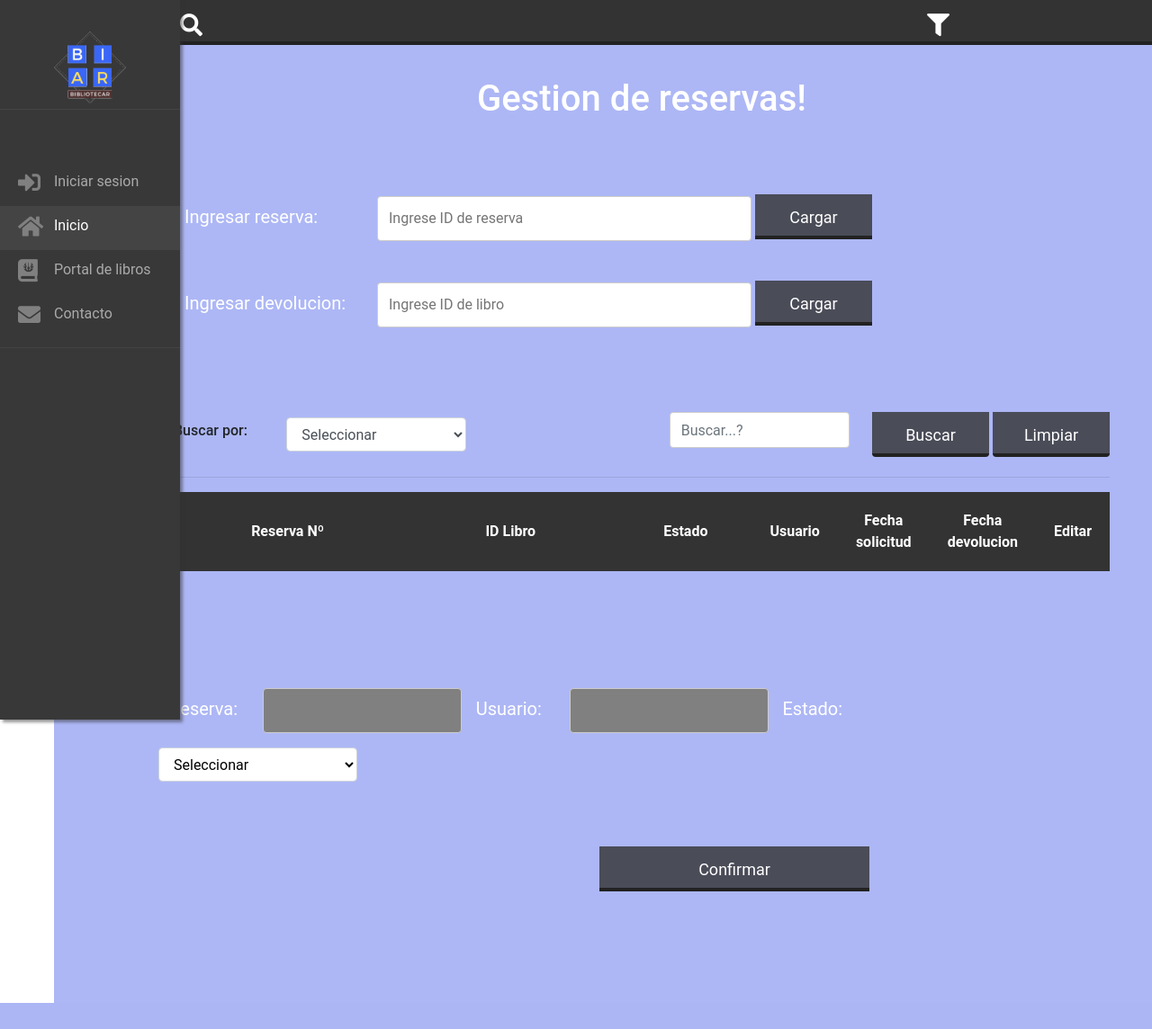
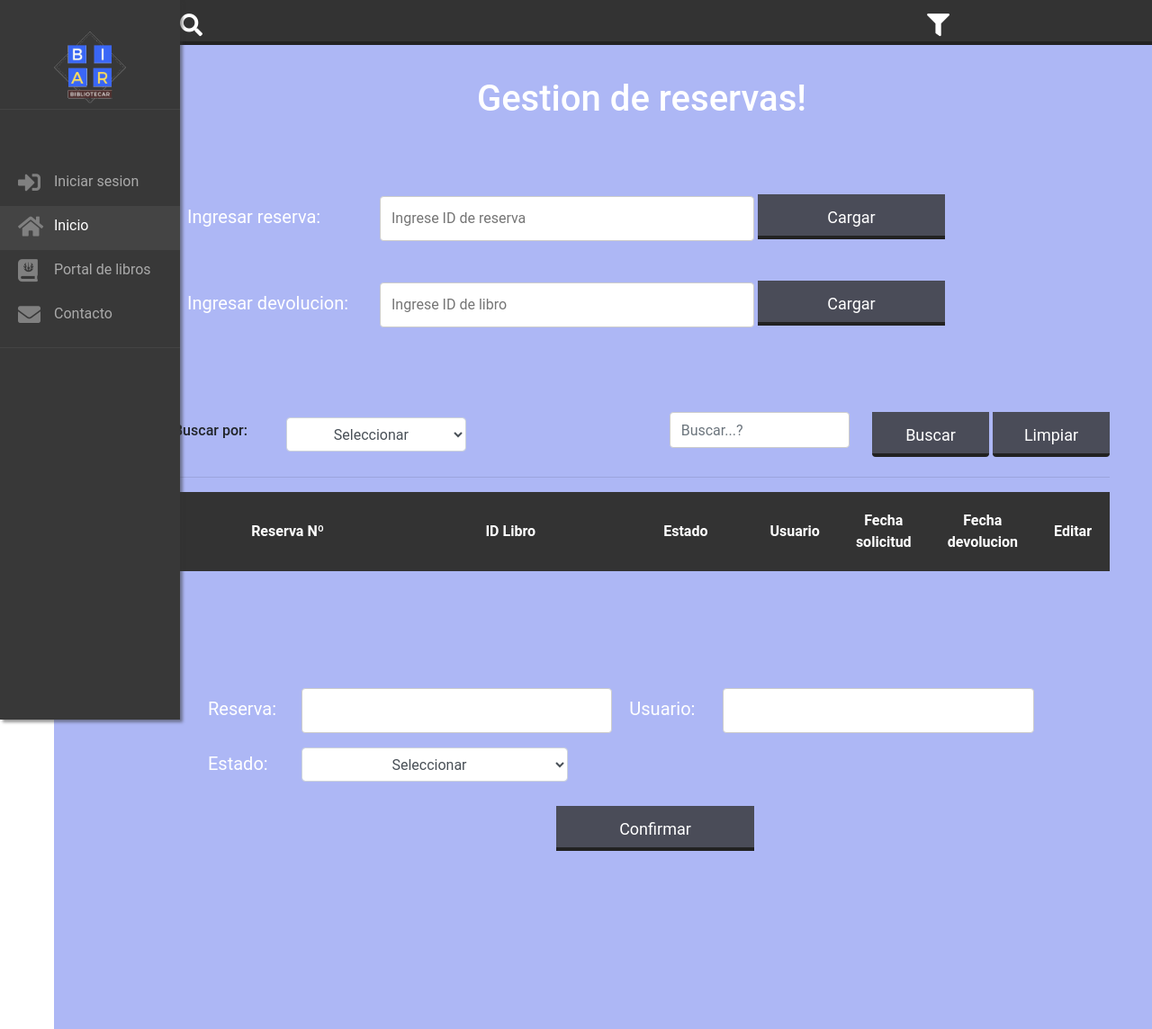
Before and after one commit to Marcos-Iorio/bibliotecar, a PHP site: page /admin-reservas.php in a window 1280 px wide. Shown: the whole page at 90% size. Before the commit the page ends 1115 px from the top, so only its background shows below. Run offline with PHP 8.4, Linux system fonts and the light colour scheme; data that the repository does not hold is empty; some libraries are stand-ins or nearby versions.

Commit message:
css admin usuarios, reservas, libros

```diff
--- a/admin-reservas.php
+++ b/admin-reservas.php
@@ -147,24 +147,25 @@
               <div class="container-form">
                 <form name="formReservas" action="" method = "POST" class= "form-libro">
 
-                  <div>
-                    <label for="" style="width: 100px;">Reserva:</label>
-                    <input name="txtReserva" style="background-color: gray; color: black; width: 20%;"type="text" readonly  name="titulo" id="titulo" >
-                    <label for=""style="width: 100px;">Usuario: </label>
-                    <input name="txtUsuario" style="background-color: gray; color: black; width: 20%;"type="text" readonly  name="autor" id="autor" >
-                    <label for=""style="width: 100px;">Estado: </label>
-                                        <select style="background-color: white; color: black; width: 20%;" name="selectEstado" class="form-control" style="width: 200px; margin-right: 200px;">
-                    <option name="txtEstado" value="" disabled selected >Seleccionar</option>
+                  <div class="wrapper-reserva">
+                    <label for="" >Reserva:</label>
+                    <input name="txtReserva" class="reserva-libro" type="text" name="titulo" id="titulo" >
+                    <label for="">Usuario: </label>
+                    <input name="txtUsuario" class="reserva-libro" type="text" name="autor" id="autor" >
+                    <label for="">Estado: </label>
+                    <select name="selectEstado" class="form-control">
+                    <option name="txtEstado" value="" class="reserva-libro" disabled selected >Seleccionar</option>
                     <?php getEstadoReservas(); ?>
                      </select>
                     <!--<input name="txtEstado" style="background-color: white; color: black; width: 20%;"type="text" name="desc" id="desc"  placeholder="Seleccionar">   -->
                     <br style="width: 50px;">
 
                   </div>
-<br>
-<br>
-<input type="submit" name="btnEditar" id="subir-libro" value="Confirmar" style="width: 300px; text-align: center; margin-left: 490px;" />
-
+        <br>
+        <br>
+                  <div class="centrar-boton">
+                    <input type="submit" name="btnEditar" id="subir-libro" value="Confirmar" />
+                  </div>
                     <br><br>
 
                     </form>
--- a/css/inicio.css
+++ b/css/inicio.css
@@ -52,7 +52,7 @@ section.contenido.wrapper{
     width: 100%;
     padding: 16px;
     padding-right: 0px;
-    padding-bottom: 100px;
+    padding-bottom: 150px;
     transition: padding-left 0.5s;
     overflow-y: hidden;
     overflow-x: hidden;
--- a/css/reservas.css
+++ b/css/reservas.css
@@ -149,9 +149,13 @@ p.etiqueta-info{
     font-size: 25px;
 }
 
-.subir-libro{
-    background: transparent;
-    text-align: left;
+#subir-libro{
+    width: 20%;
+    text-align: center;
+}
+
+.centrar-boton{
+    text-align: center;
 }
 
 .form-libro{
@@ -160,12 +164,12 @@ p.etiqueta-info{
 
 label {
 	font-size: 20px;
-	margin-left: 12px;
+	margin-left: 15px;
     font-weight: 400;
 	color: white;
 	background:transparent;
     display: inline-block;
-    width: 170px;
+    width: 100px;
 }
 
 
@@ -385,3 +389,32 @@ input#buscar:hover{
     background: white;
 
 }
+.wrapper-reserva{
+    text-align: left;
+    display: inline-block;
+    margin-left: 40px;
+}
+
+
+input.reserva-libro{
+    background-color: white;
+    color: white;
+    width: 35% !important;
+}
+
+input.reserva-libro:focus{
+    outline: 1px solid black;
+    color: black;
+    border-radius: 5px !important;
+    border-bottom: 3px solid black !important;
+}
+
+input.reserva-libro::placeholder{
+    color: black
+}
+
+select.form-control{
+    text-align: center;
+    width: 30%;
+    display: inline-block;
+}
```
Also changed, not shown: admin-libros.php (+21 -27 lines), admin-usuarios.php (+69 -75 lines), css/libros.css (+23 -0 lines), css/usuarios.css (+7 -1 lines).
